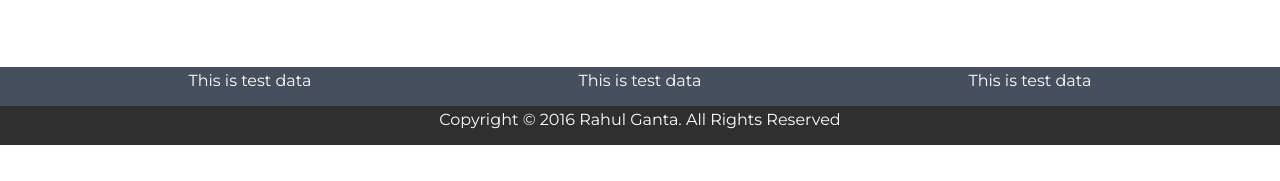
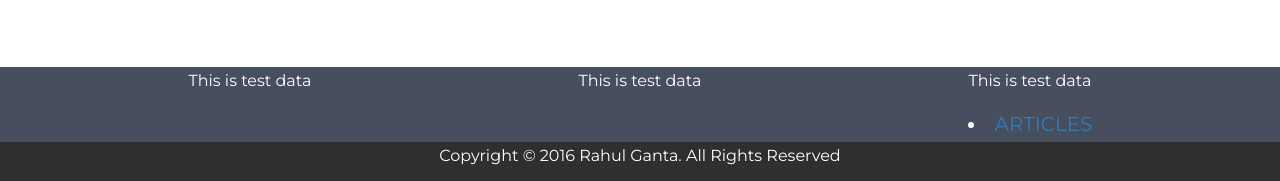
Before and after one commit to rahulganta/rahulganta.github.io, a plain HTML site: page index.html in a window 1280 px wide. Shown: the part 1318-1499 px from the top of the page. Before the commit the page ends 1463 px from the top, so only its background shows below. Drawn offline with nearby package versions, Linux system fonts and the light colour scheme.

Commit message:
addedlink

```diff
--- a/index.html
+++ b/index.html
@@ -88,6 +88,7 @@
 		</div>
 		<div class="col-lg-4">
 			<p>This is test data</p>
+			<li><a href="#">ARTICLES</a></li>
 		</div>
 	</div>
  </div>
```
